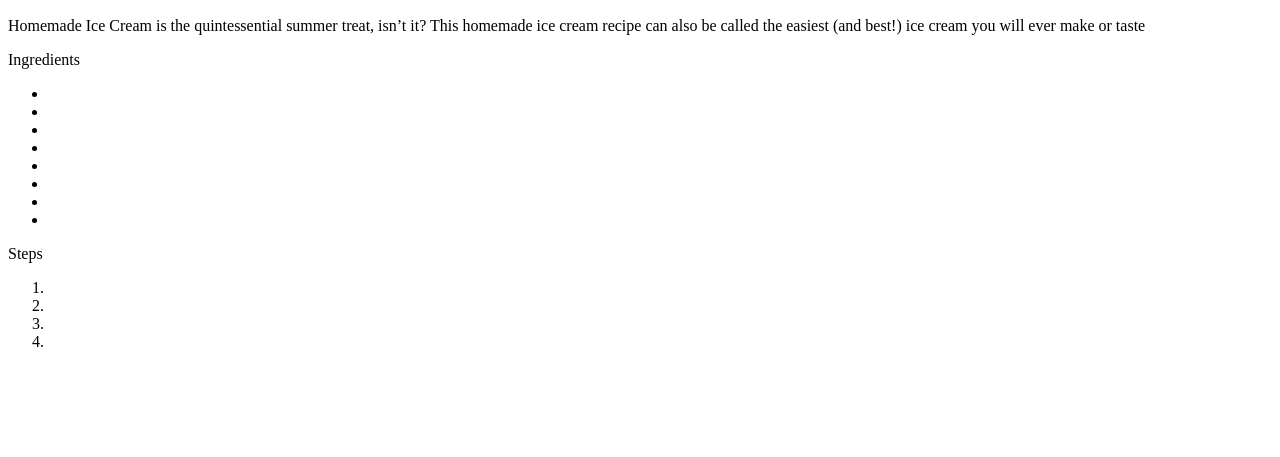
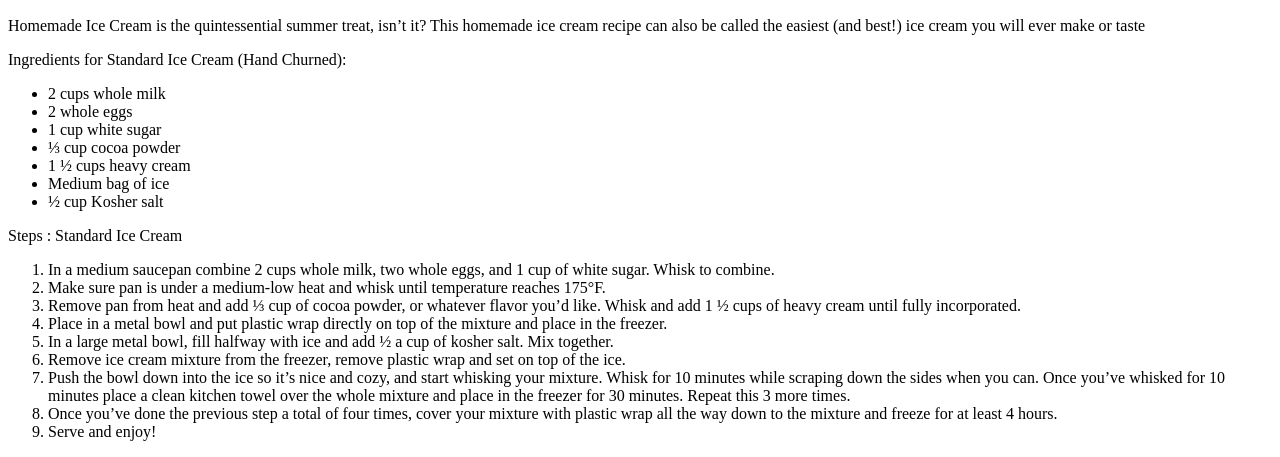
Before and after one commit to Bonson1/odin-recipes, a plain HTML site: page recipes/ice cream.html in a window 1280 px wide. Shown: the part 383-840 px from the top of the page. Before the commit the page ends 800 px from the top, so only its background shows below. Drawn offline with Linux system fonts and the light colour scheme.

Commit message:
edit : Add ingredients and steps

```diff
--- a/recipes/ice cream.html
+++ b/recipes/ice cream.html
@@ -12,24 +12,33 @@
     <p>Homemade Ice Cream is the quintessential summer treat, isn’t it?
         This homemade ice cream recipe can also be called the
         easiest (and best!) ice cream you will ever make or taste</p>
-    <p>Ingredients
+    <p>Ingredients for Standard Ice Cream (Hand Churned):
         <ul>
-            <li></li>
-            <li></li>
-            <li></li>
-            <li></li>
-            <li></li>
-            <li></li>
-            <li></li>
-            <li></li>
+            <li>2 cups whole milk</li>
+            <li>2 whole eggs</li>
+            <li>1 cup white sugar</li>
+            <li>⅓ cup cocoa powder</li>
+            <li>1 ½ cups heavy cream</li>
+            <li>Medium bag of ice</li>
+            <li>½ cup Kosher salt</li>
         </ul>
     </p>
-    <p>Steps
+    <p>Steps : Standard Ice Cream
         <ol>
-            <li></li>
-            <li></li>
-            <li></li>
-            <li></li>
+            <li>In a medium saucepan combine 2 cups whole milk, two whole eggs, and 1 cup of white sugar. Whisk to combine.</li>
+            <li>Make sure pan is under a medium-low heat and whisk until temperature reaches 175°F.</li>
+            <li>Remove pan from heat and add ⅓ cup of cocoa powder, or whatever
+                flavor you’d like. Whisk and add 1 ½ cups of heavy cream until fully incorporated.</li>
+            <li>Place in a metal bowl and put plastic wrap directly on top of the mixture and place in the freezer.</li>
+            <li>In a large metal bowl, fill halfway with ice and add ½ a cup of kosher salt. Mix together.</li>
+            <li>Remove ice cream mixture from the freezer, remove plastic wrap and set on top of the ice.</li>
+            <li>Push the bowl down into the ice so it’s nice and cozy, and start whisking your mixture.
+                 Whisk for 10 minutes while scraping down the sides when you can.
+                 Once you’ve whisked for 10 minutes place a clean kitchen towel over the whole mixture and place in the freezer for 30 minutes.
+                 Repeat this 3 more times.</li>
+            <li>Once you’ve done the previous step a total of four times,
+                cover your mixture with plastic wrap all the way down to the mixture and freeze for at least 4 hours.</li>
+            <li>Serve and enjoy!</li>
         </ol>
     </p>
 </body>
```
